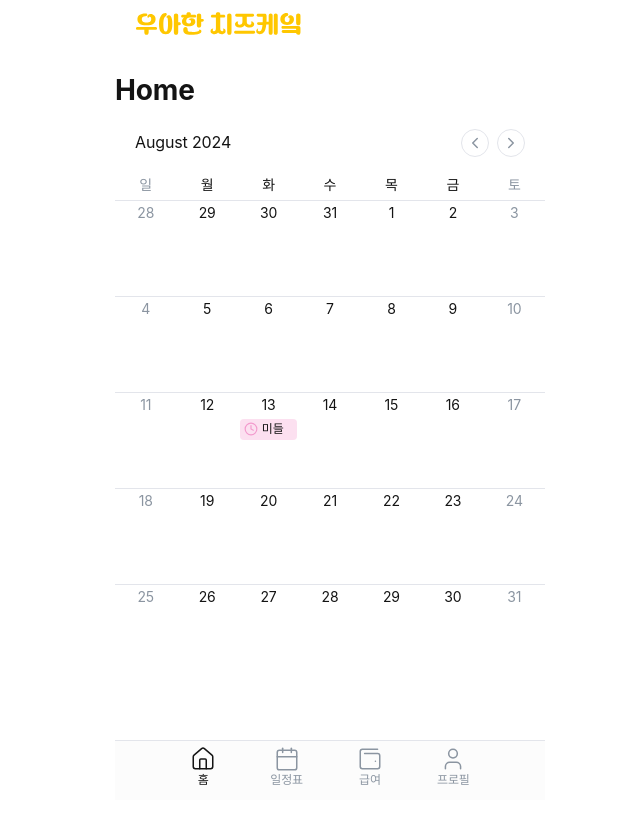
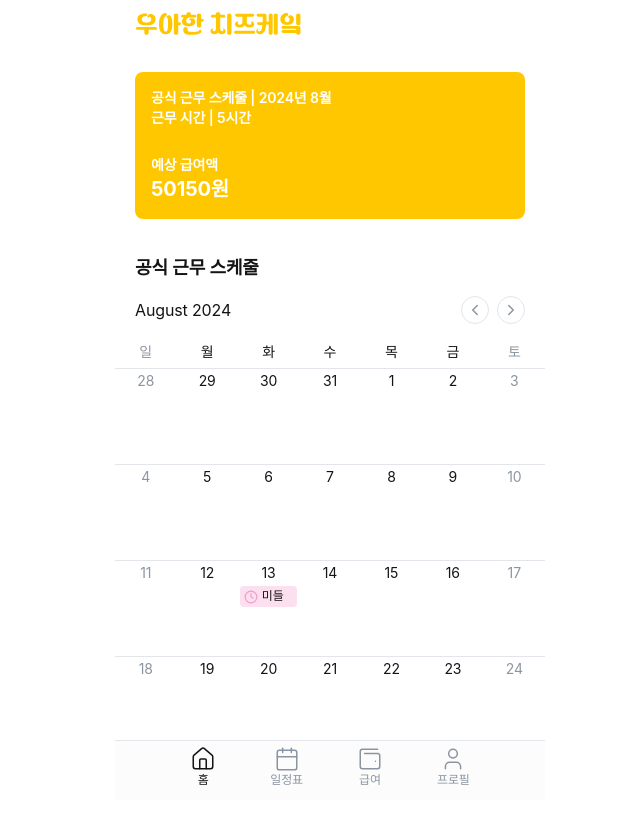
Before and after one commit to dev-meryoung/woowahan-siblings, a React (Vite) app: page / in a window 1280 px wide. Shown: the top 824 px of the page, without its empty margins (310-950 px from the left). Before the commit the page ends 800 px from the top, so only its background shows below. Built offline with nearby package versions, Linux system fonts and the light colour scheme; a web font is replaced by a local one.

Commit message:
design: 홈페이지 퍼블리싱 작업 완료 #45

```diff
--- /dev/null
+++ b/src/components/Home/SummaryInfoCard.tsx
@@ -0,0 +1,71 @@
+import { mockdata } from '@/components/Calendar/mockdata';
+import { colors } from '@/constants/colors';
+import { fontSize } from '@/constants/font';
+import styled from '@emotion/styled';
+
+const SummaryInfoCard = () => {
+	const today = new Date();
+	const year = today.getFullYear();
+	const month = today.getMonth() + 1;
+	const hourlyWage = 10030;
+
+	const currentMonthData = mockdata.filter((item) => {
+		const itemDate = new Date(item.workDate);
+		return (
+			itemDate.getFullYear() === year &&
+			itemDate.getMonth() + 1 === month &&
+			item.isOfficial === true
+		);
+	});
+
+	const totalTime = currentMonthData.length * 5;
+	const totalSalary = totalTime * hourlyWage;
+
+	return (
+		<SummaryContainer>
+			<FirstSection>
+				<span>
+					공식 근무 스케줄 | {year}년 {month}월
+				</span>
+				<span>근무 시간 | {totalTime}시간</span>
+			</FirstSection>
+			<SecondSection>
+				<span>예상 급여액</span>
+				<span>{totalSalary}원</span>
+			</SecondSection>
+		</SummaryContainer>
+	);
+};
+
+export default SummaryInfoCard;
+
+const SummaryContainer = styled.div`
+	display: flex;
+	flex-direction: column;
+	justify-content: space-between;
+	gap: 28px;
+	padding: 16px;
+	border-radius: 8px;
+	margin: 20px;
+	color: ${colors.white};
+	background-color: ${colors.primaryYellow};
+`;
+
+const FirstSection = styled.div`
+	display: flex;
+	flex-direction: column;
+	font-weight: 600;
+	font-size: ${fontSize.md};
+`;
+
+const SecondSection = styled.div`
+	display: flex;
+	flex-direction: column;
+	font-weight: 700;
+	span:nth-of-type(1) {
+		font-size: ${fontSize.md};
+	}
+	span:nth-of-type(2) {
+		font-size: ${fontSize.xxl};
+	}
+`;
--- a/src/pages/Home.tsx
+++ b/src/pages/Home.tsx
@@ -1,12 +1,29 @@
+import SummaryInfoCard from '@/components/Home/SummaryInfoCard';
 import Calendar from '@/components/Calendar/Calendar';
+import { fontSize } from '@/constants/font';
+import styled from '@emotion/styled';
 
 const Home = () => {
 	return (
-		<>
-			<h1>Home</h1>
+		<Container>
+			<SummaryInfoCard />
+			<Title>공식 근무 스케줄</Title>
 			<Calendar isOfficial={true} />
-		</>
+		</Container>
 	);
 };
 
 export default Home;
+
+const Container = styled.div`
+	display: flex;
+	flex-direction: column;
+	gap: 16px;
+	padding-bottom: 60px;
+`;
+
+const Title = styled.span`
+	font-size: ${fontSize.xl};
+	padding: 0 20px;
+	font-weight: 600;
+`;
```
